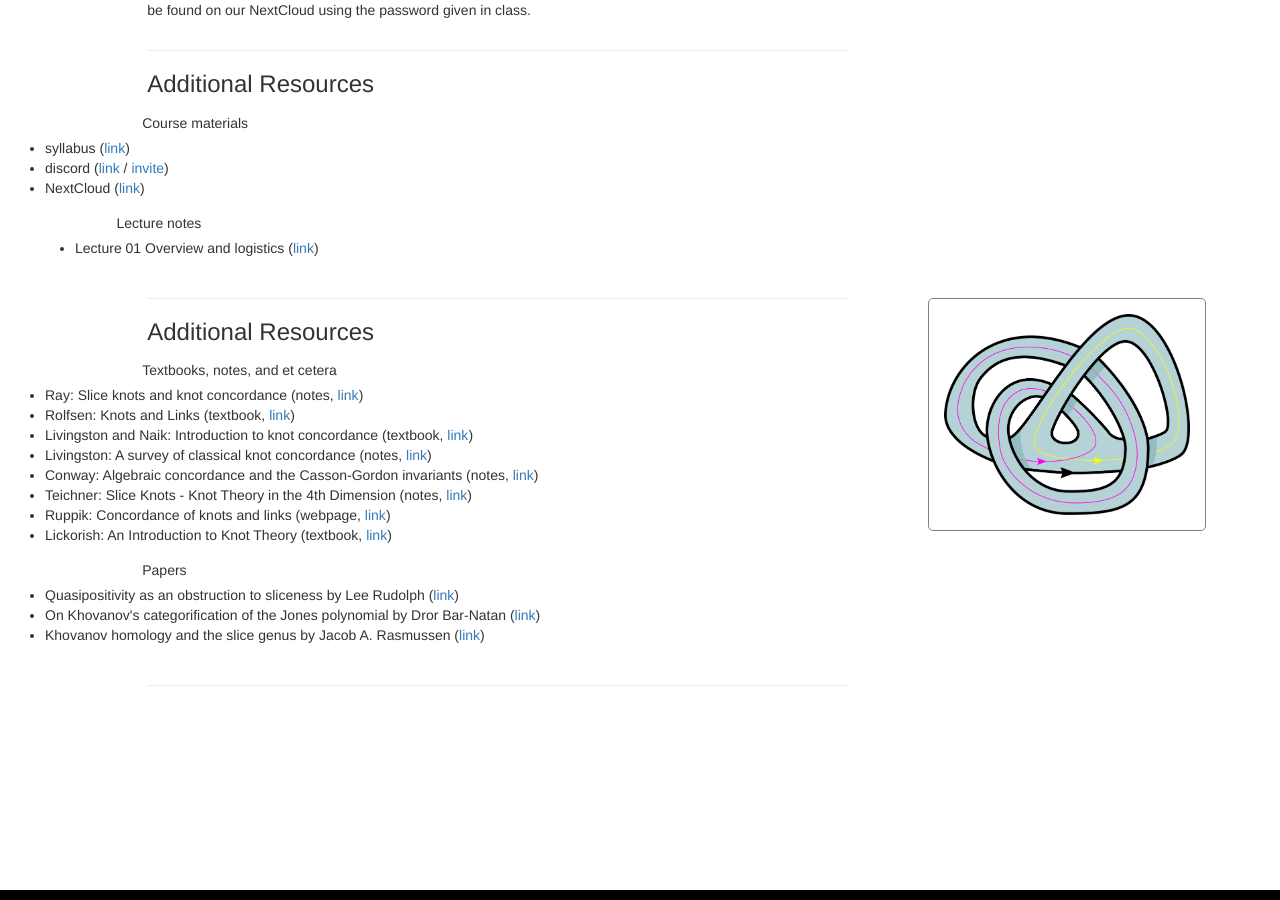
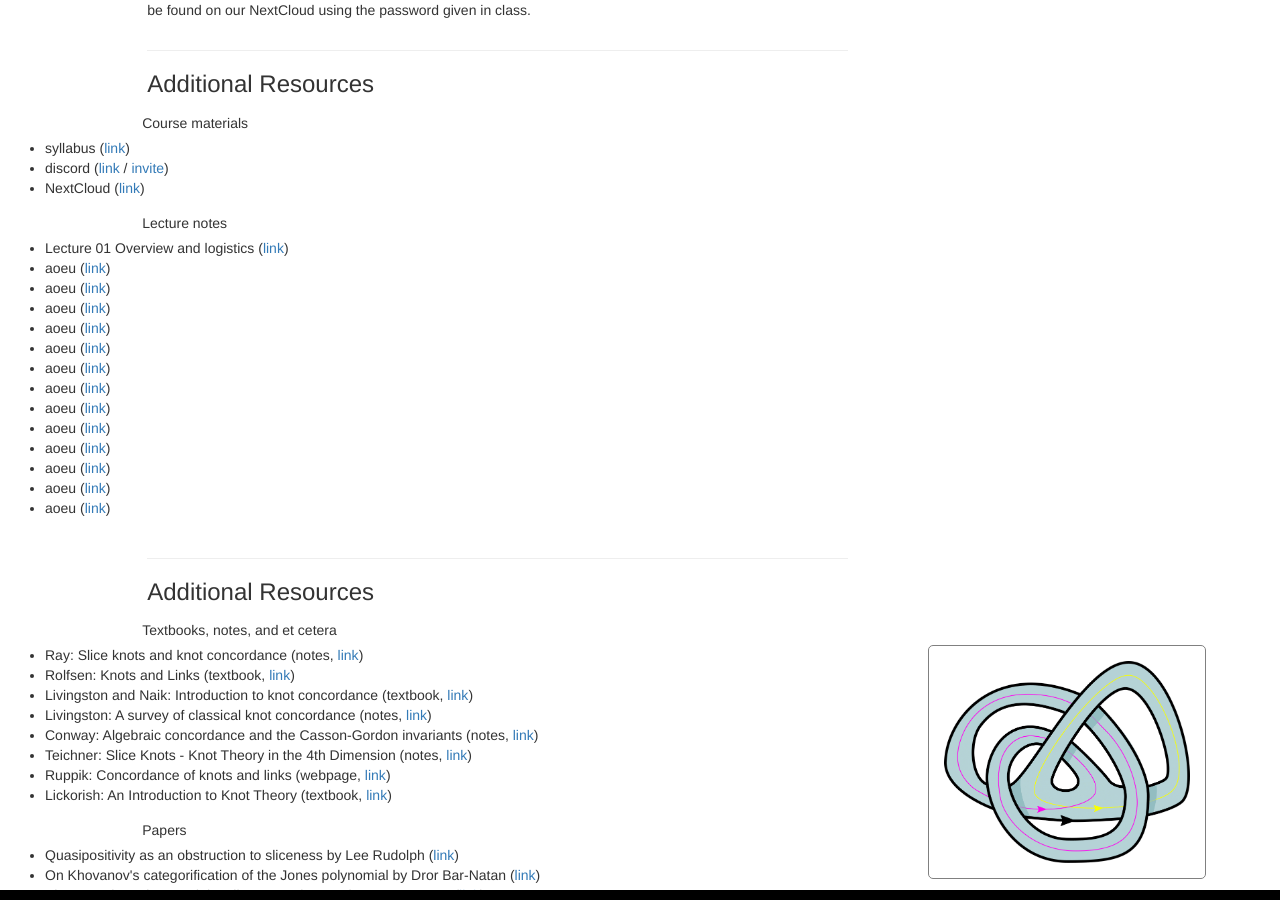
Before and after one commit to imsundberg/concordance, a Jekyll site: the page built from resources/index.html, in a window 1280 px wide and 900 px high, scrolled down 428 px. Built offline with Jekyll 4.4.1, drawn with Linux system fonts in a browser that asks for light colours.

Commit message:
Update index.html

```diff
--- a/resources/index.html
+++ b/resources/index.html
@@ -21,10 +21,13 @@ title: Resources
 				Although there is no fixed text for the course, we will provide most course materials here. Lecture recordings can be found on our NextCloud using the password given in class.
 			</div>
 		</div>
+
 	</div>
 
+</div>
+
+<div class="row">
 	<div class="col-sm-8">
-
 		<div class="row">
 			<div class="col-sm-2"></div>
 			<div class="col-sm-10" id="space">
@@ -32,6 +35,12 @@ title: Resources
 				<h3>Additional Resources</h3>
 			</div>
 		</div>
+	</div>
+</div>
+
+<div class="row">
+
+	<div class="col-sm-8">
 
 		<div class="row">
 			<div class="col-sm-2"></div>
@@ -45,21 +54,34 @@ title: Resources
 			</div>
 		</div>
 
-		<div class="col-sm-8">
-
+		<div class="row">
 			<div class="col-sm-2"></div>
 			Lecture notes
 			<div class="col-sm-10" id="space">
 				<ul>
 					<li>Lecture 01 Overview and logistics (<a href="https://imsundberg.github.io/concordance/files/Lecture 01 Overview and logistics.pdf">link</a>)</li>
+					<li>aoeu (<a href="https://imsundberg.github.io/concordance/files/aoeu">link</a>)</li>
+					<li>aoeu (<a href="https://imsundberg.github.io/concordance/files/aoeu">link</a>)</li>
+					<li>aoeu (<a href="https://imsundberg.github.io/concordance/files/aoeu">link</a>)</li>
+					<li>aoeu (<a href="https://imsundberg.github.io/concordance/files/aoeu">link</a>)</li>
+					<li>aoeu (<a href="https://imsundberg.github.io/concordance/files/aoeu">link</a>)</li>
+					<li>aoeu (<a href="https://imsundberg.github.io/concordance/files/aoeu">link</a>)</li>
+					<li>aoeu (<a href="https://imsundberg.github.io/concordance/files/aoeu">link</a>)</li>
+					<li>aoeu (<a href="https://imsundberg.github.io/concordance/files/aoeu">link</a>)</li>
+					<li>aoeu (<a href="https://imsundberg.github.io/concordance/files/aoeu">link</a>)</li>
+					<li>aoeu (<a href="https://imsundberg.github.io/concordance/files/aoeu">link</a>)</li>
+					<li>aoeu (<a href="https://imsundberg.github.io/concordance/files/aoeu">link</a>)</li>
+					<li>aoeu (<a href="https://imsundberg.github.io/concordance/files/aoeu">link</a>)</li>
+					<li>aoeu (<a href="https://imsundberg.github.io/concordance/files/aoeu">link</a>)</li>
 				</ul>
 			</div>
 		</div>
 
 	</div>
+</div>
 
+<div class="row">
 	<div class="col-sm-8">
-
 		<div class="row">
 			<div class="col-sm-2"></div>
 			<div class="col-sm-10" id="space">
@@ -67,7 +89,11 @@ title: Resources
 				<h3>Additional Resources</h3>
 			</div>
 		</div>
+	</div>
+</div>
 
+<div class="row">
+	<div class="col-sm-8">
 		<div class="row">
 			<div class="col-sm-2"></div>
 			Textbooks, notes, and et cetera
```
